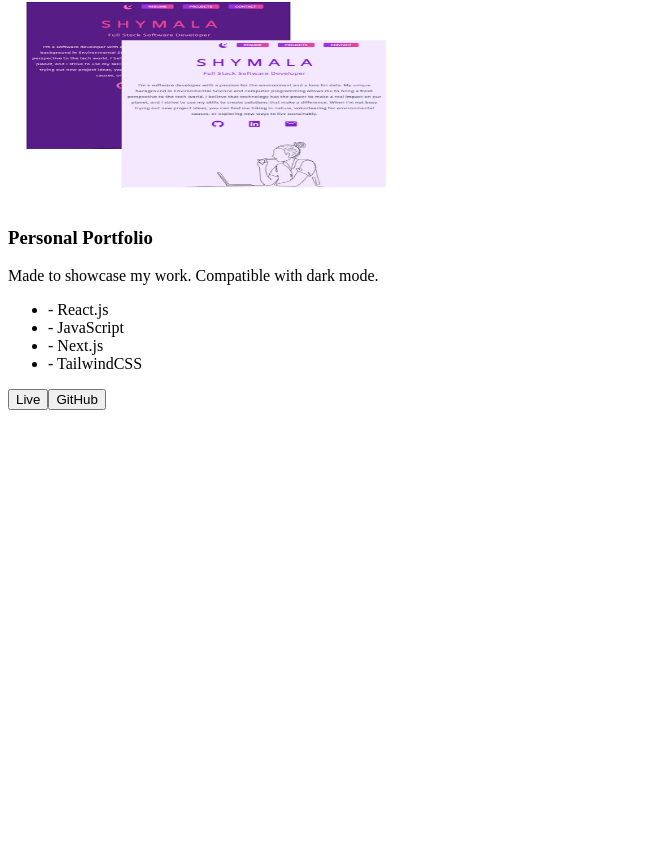
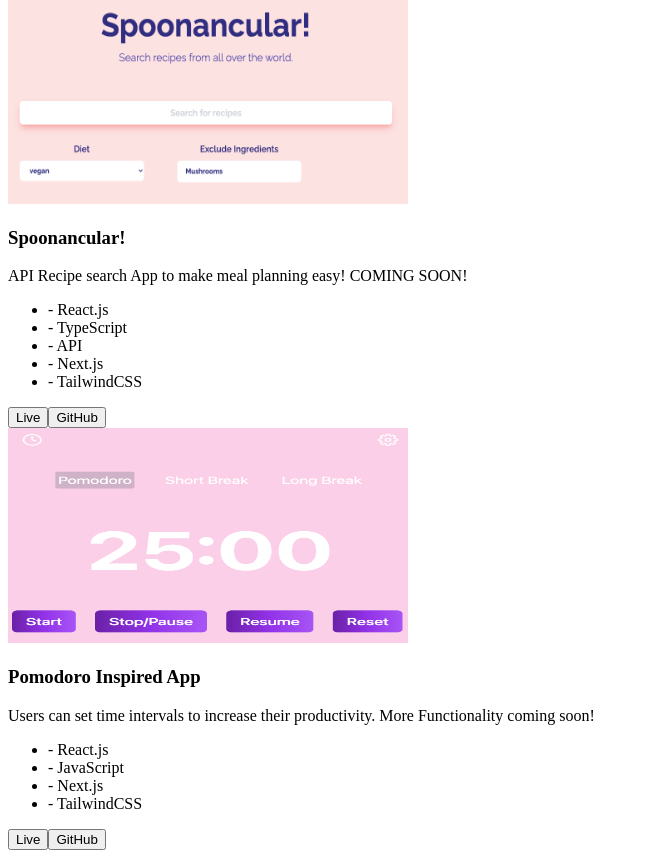
Before and after one commit to shymala-sidharth/react-portfolio, a Next.js app: page / in a window 1280 px wide. Shown: the part 2383-3241 px from the top of the page, without its empty margins (0-648 px from the left). Before the commit the page ends 2801 px from the top, so only its background shows below. Built offline with nearby package versions, Linux system fonts and the light colour scheme.

Commit message:
added new project

```diff
--- a/pages/index.tsx
+++ b/pages/index.tsx
@@ -10,6 +10,7 @@ import pomodoro from '/public/pomodoro2.png'
 import logo from '/public/logo.png'
 import { useState } from 'react'
 import portfolio from '/public/portfolio5.png'
+import spoon from '/public/spoon.png'
 
 
 export default function Home() {
@@ -83,7 +84,7 @@ export default function Home() {
             <h3 className='text-center text-5xl text-purple-700 font-semibold font-Amiko md:text-5xl md:pt-9 sm:text-5xl dark:text-pink-500' id='Projects'>P R O J E C T S</h3>
 
 
-         <div className='container px-5 py-5 mx-auto flex flex-wrap justify-center gap-10'>
+         <div className='container px-5 py-5 mx-auto flex flex-wrap flex-row justify-center gap-10'>
 
 
           <div className='bg-purple-100 p-7 rounded-xl border shadow-2xl shadow-purple-700 my-6 max-w-sm hover:shadow-xl transition ease-in-out hover:duration-200 hover:scale-105 duration-200 dark:shadow-pink-600'>
@@ -117,33 +118,7 @@ export default function Home() {
 
 
 
-               <div className='bg-purple-100 p-7 rounded-xl border shadow-2xl shadow-purple-700 my-6 max-w-sm hover:shadow-lg transition ease-in-out hover:duration-200 hover:scale-105 duration-200  dark:shadow-pink-600'>
-            <div className='relative overflow-hidden bg-no-repeat bg-cover'>
 
-              <Image className='rounded-xl shadow-xl' width={400} height={215} src={pomodoro} alt='planets' />
-
-              <div className='p-6'>
-              <h3 className='text-center text-gray-900 text-xl font-Amiko mb-2'>Pomodoro Inspired App</h3>
-              <p className='text-center text-gray-700 text-base mb-4 font-Amiko'>Users can set time intervals to increase their productivity. More Functionality coming soon!</p>
-              <ul className='text-center text-gray-900 font-extrabold text-base mb-4 font-Amiko'>
-                  <li> - React.js</li>
-
-                  <li> - JavaScript</li>
-
-
-                  <li> - Next.js</li>
-
-                  <li> - TailwindCSS</li>
-                </ul>
-              </div>
-              <div className='flex justify-center pr-10 '>
-                <button className='inline-block px-9 py-2.5 bg-gradient-to-r from-purple-600 to-pink-500 text-white text-xl font-Amiko rounded ml-8'>Live</button>
-                <a href="https://github.com/shymala-sidharth/pomodoro-app" target='_blank' rel="noreferrer">
-                  <button className='inline-block px-6 py-2.5 bg-gradient-to-r from-purple-600 to-pink-500 text-white text-xl font-Amiko rounded ml-8'>GitHub</button>
-                  </a>
-              </div>
-            </div>
-             </div>
 
 
              <div className='bg-purple-100 p-7 rounded-xl border shadow-2xl shadow-purple-700 my-6 max-w-sm hover:shadow-lg transition ease-in-out hover:duration-200 hover:scale-105 duration-200  dark:shadow-pink-600'>
@@ -180,7 +155,71 @@ export default function Home() {
             </div>
              </div>
 
+             <div className='bg-purple-100 p-7 rounded-xl border shadow-2xl shadow-purple-700 my-6 max-w-sm hover:shadow-lg transition ease-in-out hover:duration-200 hover:scale-105 duration-200  dark:shadow-pink-600'>
+            <div className='relative overflow-hidden bg-no-repeat bg-cover'>
+
+              <Image className='rounded-xl shadow-xl' width={400} height={215} src={spoon} alt='portfolio'  />
+
+              <div className='p-6'>
+              <h3 className='text-center text-gray-900 text-xl font-Amiko mb-2 mt-14'>Spoonancular!</h3>
+              <p className='text-center text-gray-700 text-base mb-4 font-Amiko mt-4'>API Recipe search App to make meal planning easy! COMING SOON!</p>
+              <ul className='text-center text-gray-900 font-extrabold text-base mb-4 mt-10 font-Amiko'>
+                  <li> - React.js</li>
+
+                  <li> - TypeScript</li>
+
+                  <li> - API</li>
+
+                  <li> - Next.js</li>
+
+                  <li> - TailwindCSS</li>
+                </ul>
+              </div>
+              <div className='flex justify-center pr-10 pt-4'>
+              <a href="https://github.com/shymala-sidharth/recipe-app" target='_blank' rel="noreferrer">
+                <button className='inline-block px-9 py-2.5 bg-gradient-to-r from-purple-600 to-pink-500 text-white text-xl font-Amiko rounded ml-8'>Live</button>
+
+                </a>
+
+
+                <a href="https://github.com/shymala-sidharth/recipe-app" target='_blank' rel="noreferrer">
+                <button className='inline-block px-6 py-2.5 bg-gradient-to-r from-purple-600 to-pink-500 text-white text-xl font-Amiko rounded ml-8'>GitHub</button>
+                </a>
+
+              </div>
+            </div>
              </div>
+
+             <div className='bg-purple-100 p-7 rounded-xl border shadow-2xl shadow-purple-700 my-6 max-w-sm hover:shadow-lg transition ease-in-out hover:duration-200 hover:scale-105 duration-200  dark:shadow-pink-600'>
+            <div className='relative overflow-hidden bg-no-repeat bg-cover'>
+
+              <Image className='rounded-xl shadow-xl' width={400} height={215} src={pomodoro} alt='planets' />
+
+              <div className='p-6'>
+              <h3 className='text-center text-gray-900 text-xl font-Amiko mb-2'>Pomodoro Inspired App</h3>
+              <p className='text-center text-gray-700 text-base mb-4 font-Amiko'>Users can set time intervals to increase their productivity. More Functionality coming soon!</p>
+              <ul className='text-center text-gray-900 font-extrabold text-base mb-4 font-Amiko'>
+                  <li> - React.js</li>
+
+                  <li> - JavaScript</li>
+
+
+                  <li> - Next.js</li>
+
+                  <li> - TailwindCSS</li>
+                </ul>
+              </div>
+              <div className='flex justify-center pr-10 '>
+                <button className='inline-block px-9 py-2.5 bg-gradient-to-r from-purple-600 to-pink-500 text-white text-xl font-Amiko rounded ml-8'>Live</button>
+                <a href="https://github.com/shymala-sidharth/pomodoro-app" target='_blank' rel="noreferrer">
+                  <button className='inline-block px-6 py-2.5 bg-gradient-to-r from-purple-600 to-pink-500 text-white text-xl font-Amiko rounded ml-8'>GitHub</button>
+                  </a>
+              </div>
+            </div>
+             </div>
+
+             </div>
+
         </section>
 
 
```
Also changed, not shown: public/spoon.png (added).
